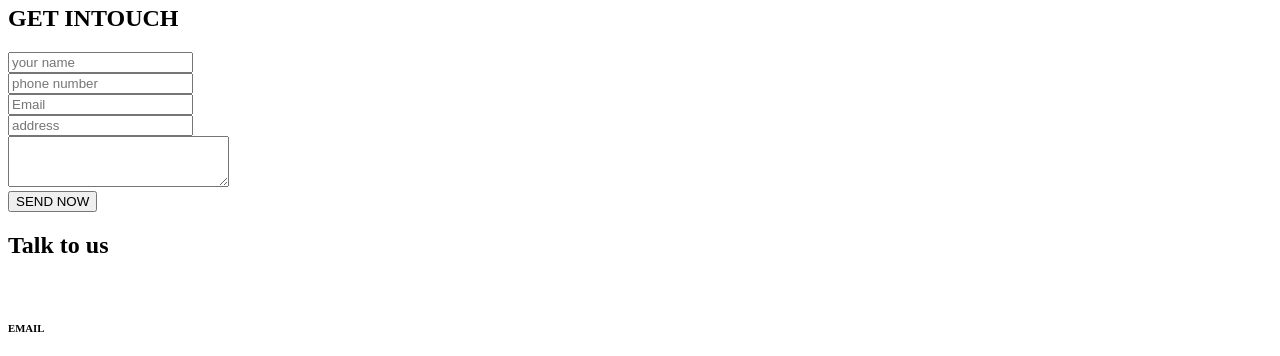
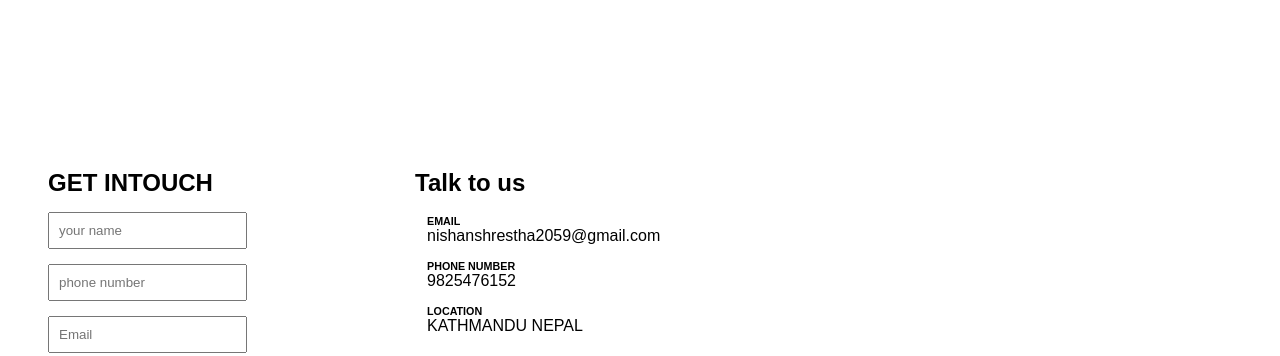
Before and after one commit to battulalshrestha/html_css_website, a plain HTML site: page contact.html in a window 1280 px wide. Shown: the part 241-597 px from the top of the page. Drawn offline with Linux system fonts and the light colour scheme.

Commit message:
Update contact.html structure and styles

```diff
--- a/contact.html
+++ b/contact.html
@@ -4,7 +4,7 @@
     <meta charset="UTF-8">
     <meta name="viewport" content="width=device-width, initial-scale=1.0">
     <title>Document</title>
-    <link rel="stylesheet" href="youtube.css">
+    <link rel="stylesheet" href="index.css">
 </head>
 <body>
   <section id = "contact-header">
```
